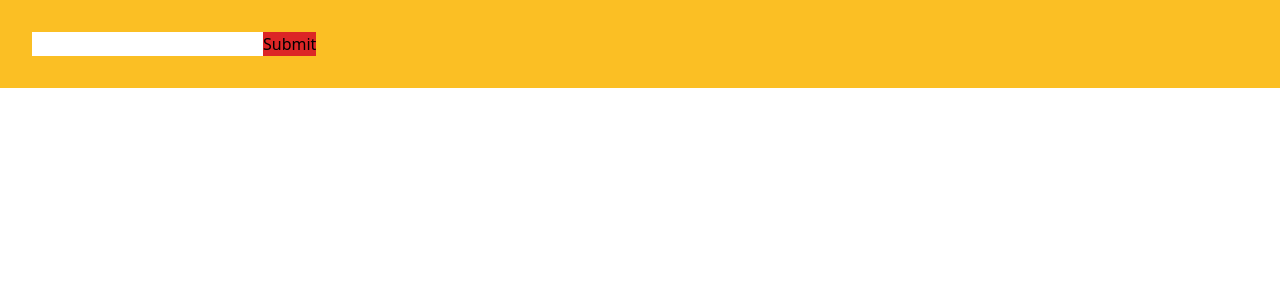
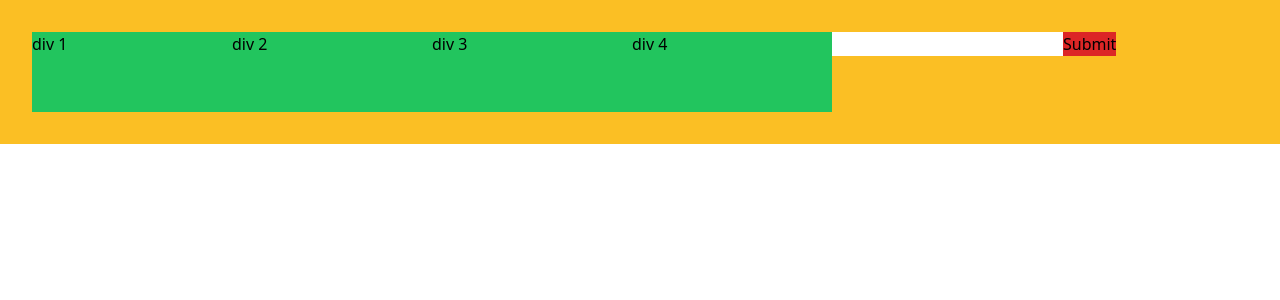
Before and after one commit to Pasindu-Peiris/tailwind-css-mobile-responsive, a React (Create React App) app in the folder client/: page / in a window 1280 px wide. Shown: the top 300 px of the page. Built offline with nearby package versions, Linux system fonts and the light colour scheme.

Commit message:
Update Home.jsx

```diff
--- a/client/src/pages/Home.jsx
+++ b/client/src/pages/Home.jsx
@@ -1,4 +1,4 @@
-import React, { useState } from 'react'
+import React, {useState} from 'react'
 import { db } from '../firebase';
 import { ref, set, get, update } from 'firebase/database';
 
@@ -32,11 +32,14 @@ const Home = () => {
 
     <div className='p-8 flex xsm:bg-black sm:bg-green-400 md:bg-slate-900 lg:bg-red-500 xl:bg-amber-400 2xl:bg-sky-500     '>
 
-
+        <div className=' bg-green-500 w-[200px] h-20'>div 1</div>
+        <div className=' bg-green-500 w-[200px] h-20'>div 2</div>
+        <div className=' bg-green-500 w-[200px] h-20'>div 3</div>
+        <div className=' bg-green-500 w-[200px] h-20'>div 4</div>
 
 <form onSubmit={writeUserData}>
     <input type="text" onChange={(e) => setData(e.target.value)} />
-                <input type="submit" className=' bg-red-600' />
+    <input type="submit" className=' bg-red-600'/>
 </form>
 
 
```
Lines whose indentation alone changed are shown as unchanged.
